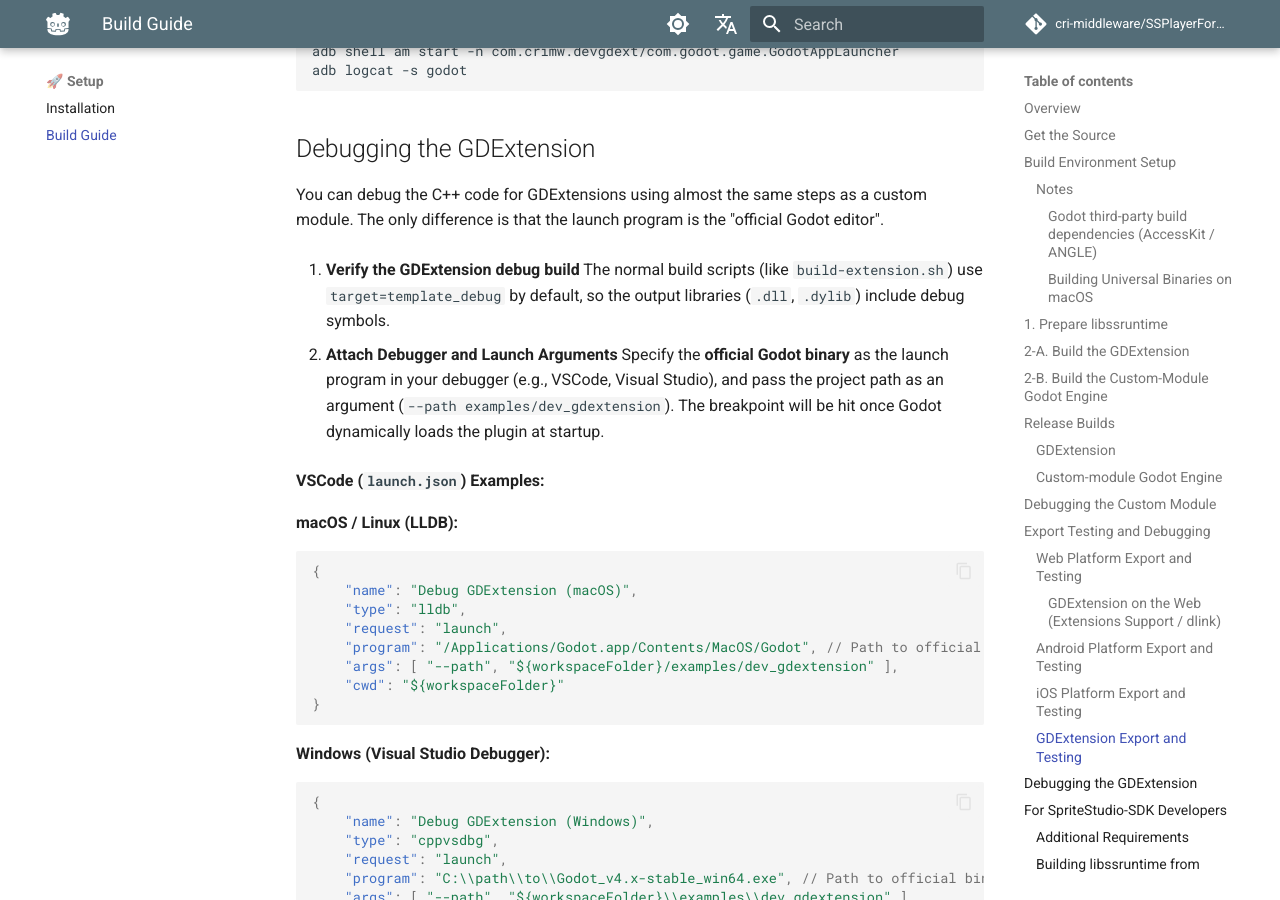
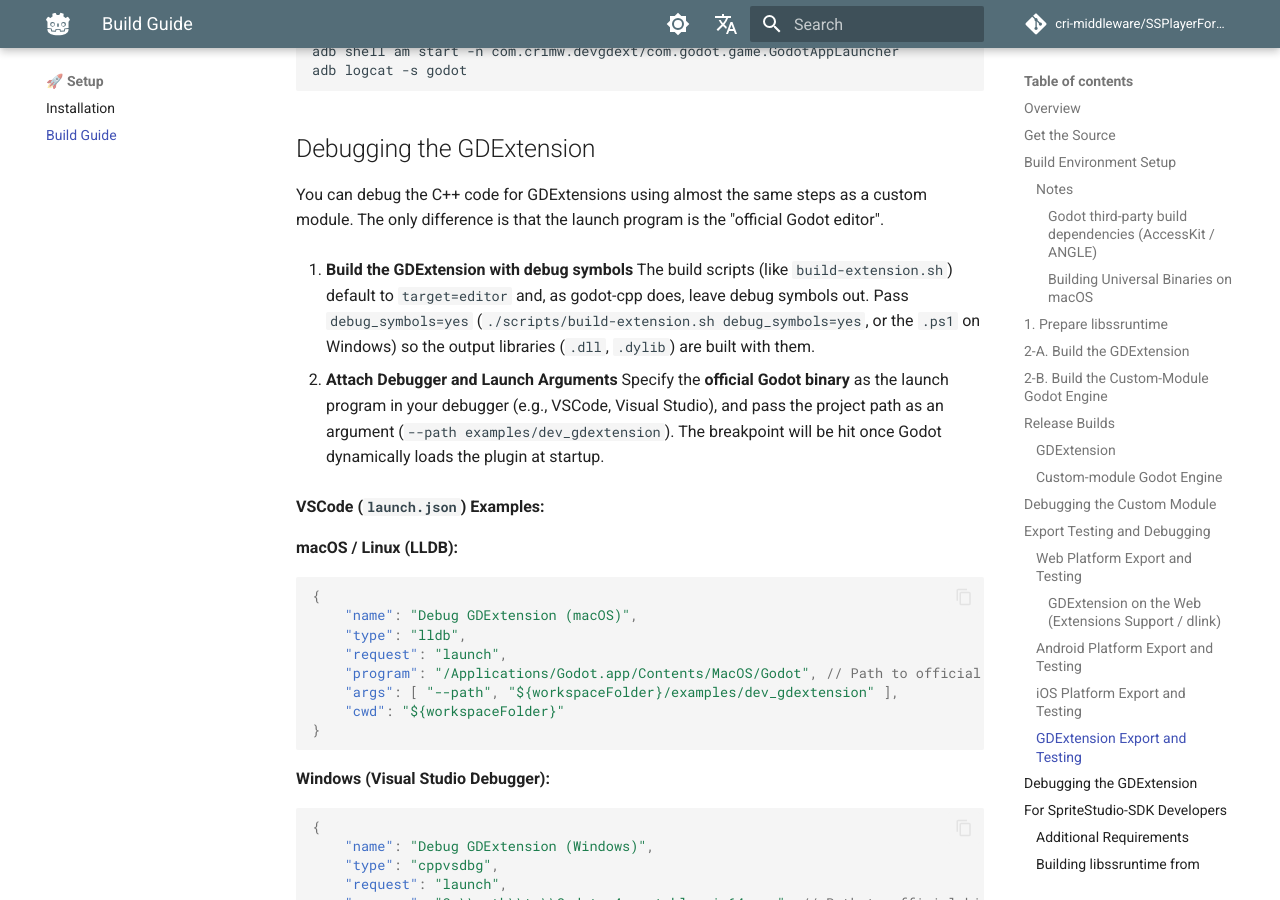
Before and after one commit to SpriteStudio/SSPlayerForGodot, an MkDocs documentation site: the page built from docs/en/setup/build.md, in a window 1280 px wide and 900 px high, scrolled down 11732 px. Built offline with MkDocs 1.6.1 and Material for MkDocs 9.7.7, drawn with Linux system fonts in a browser that asks for light colours; comment, search, counter and statistics services are not loaded.

Commit message:
docs: build with debug_symbols=yes to debug the GDExtension
The Build Guide said build-extension defaults to target=template_debug
and so builds with debug symbols. It defaults to target=editor and,
as godot-cpp does, leaves the symbols out. The step now passes
debug_symbols=yes.

```diff
--- a/docs/en/setup/build.md
+++ b/docs/en/setup/build.md
@@ -413,8 +413,8 @@ For GDExtensions (e.g., `dev_gdextension`), **rebuilding the engine itself or in
 
 You can debug the C++ code for GDExtensions using almost the same steps as a custom module. The only difference is that the launch program is the "official Godot editor".
 
-1. **Verify the GDExtension debug build**
-   The normal build scripts (like `build-extension.sh`) use `target=template_debug` by default, so the output libraries (`.dll`, `.dylib`) include debug symbols.
+1. **Build the GDExtension with debug symbols**
+   The build scripts (like `build-extension.sh`) default to `target=editor` and, as godot-cpp does, leave debug symbols out. Pass `debug_symbols=yes` (`./scripts/build-extension.sh debug_symbols=yes`, or the `.ps1` on Windows) so the output libraries (`.dll`, `.dylib`) are built with them.
 
 2. **Attach Debugger and Launch Arguments**
    Specify the **official Godot binary** as the launch program in your debugger (e.g., VSCode, Visual Studio), and pass the project path as an argument (`--path examples/dev_gdextension`). The breakpoint will be hit once Godot dynamically loads the plugin at startup.
```
Also changed, not shown: docs/ja/setup/build.md (+1 -1 lines).
